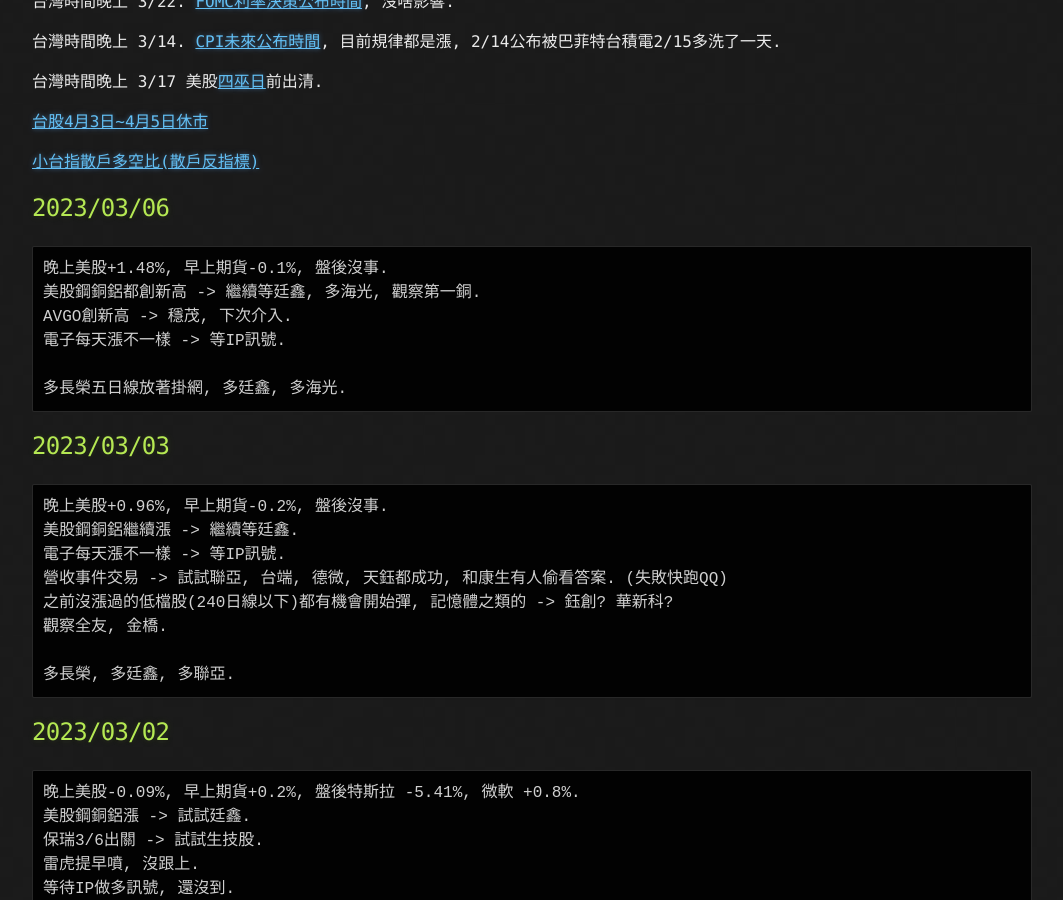
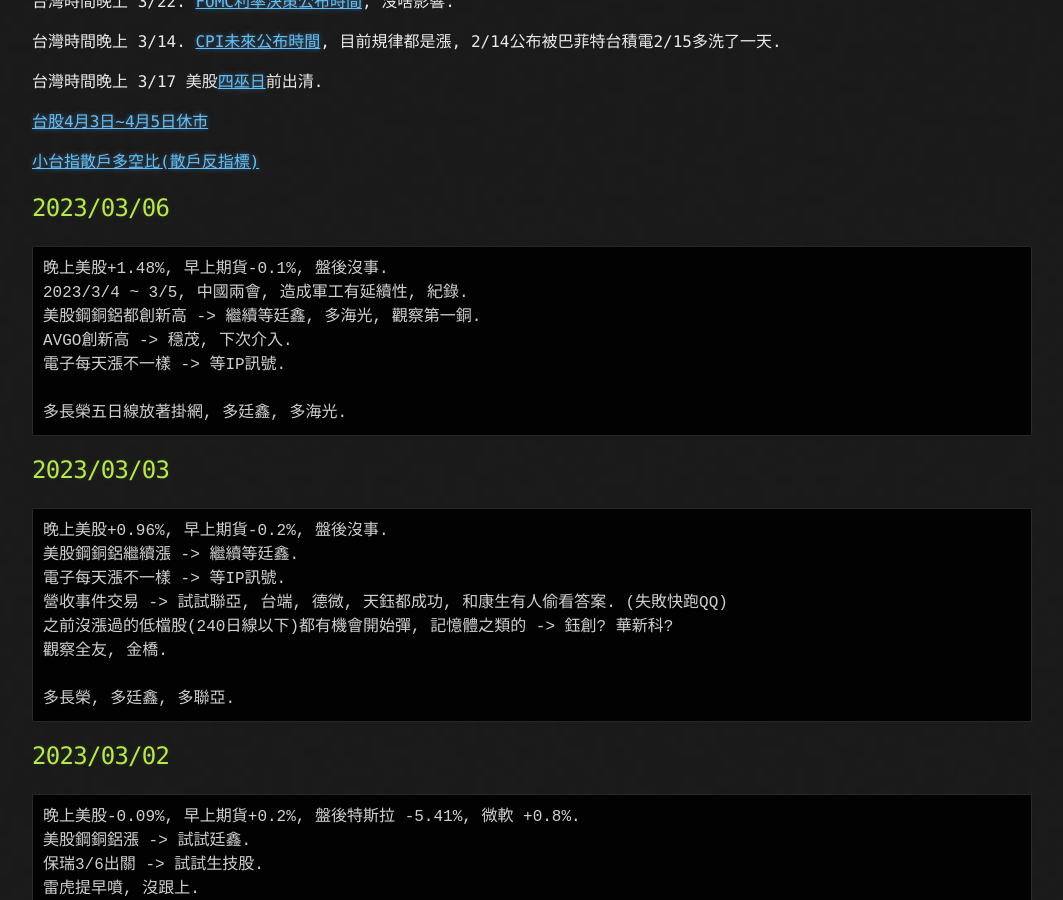
Before and after one commit to lepg5487/Stock_God, a Jekyll site: the page built from index.md, in a window 1280 px wide and 900 px high, scrolled down 428 px. Shown: the whole window, without its empty margins (108-1171 px from the left). Built offline with Jekyll 4.4.1, drawn with Linux system fonts in a browser that asks for light colours; our own code applies the rules of GitHub Pages for plain Markdown files.

Commit message:
Update index.md

````diff
--- a/index.md
+++ b/index.md
@@ -23,6 +23,7 @@
 ## 2023/03/06
 ```
 晚上美股+1.48%, 早上期貨-0.1%, 盤後沒事.
+2023/3/4 ~ 3/5, 中國兩會, 造成軍工有延續性, 紀錄.
 美股鋼銅鋁都創新高 -> 繼續等廷鑫, 多海光, 觀察第一銅.
 AVGO創新高 -> 穩茂, 下次介入.
 電子每天漲不一樣 -> 等IP訊號.
````
